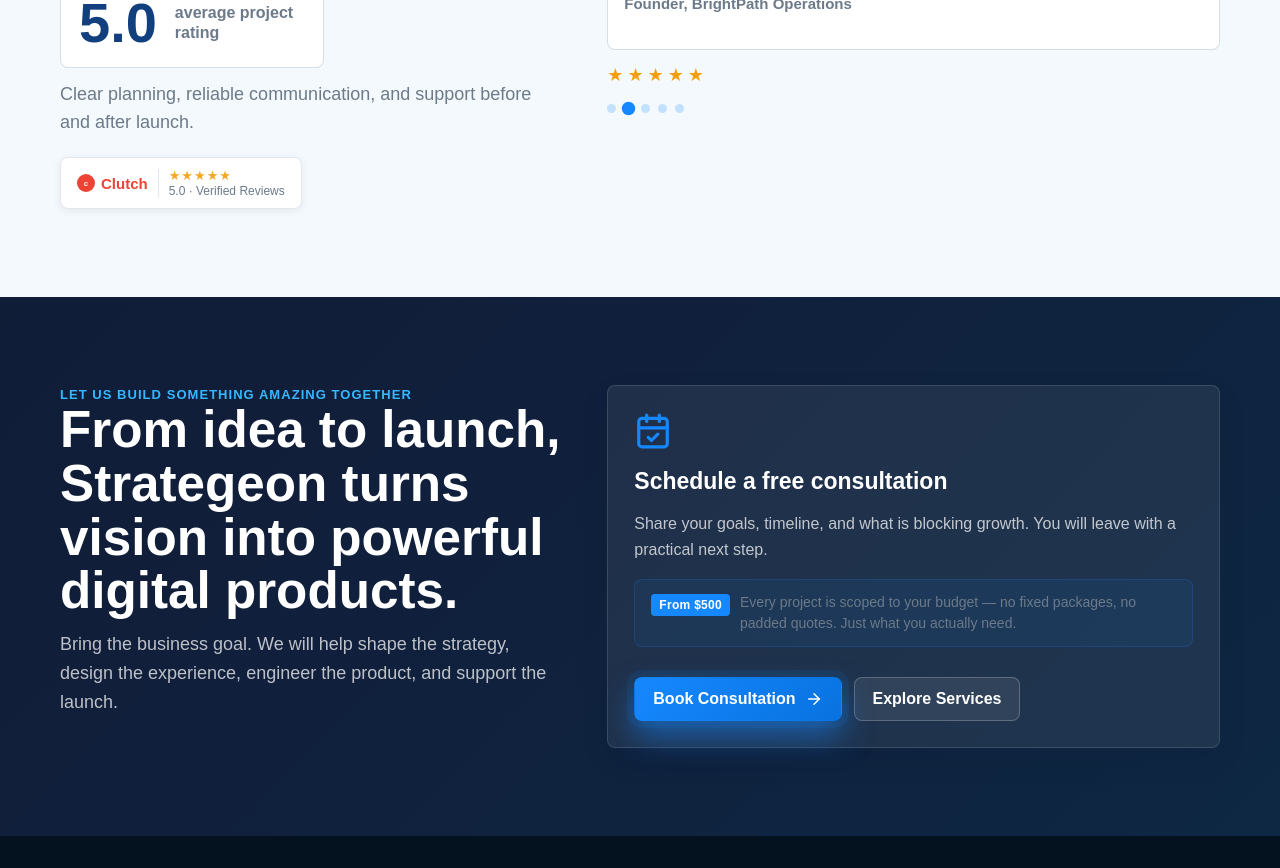
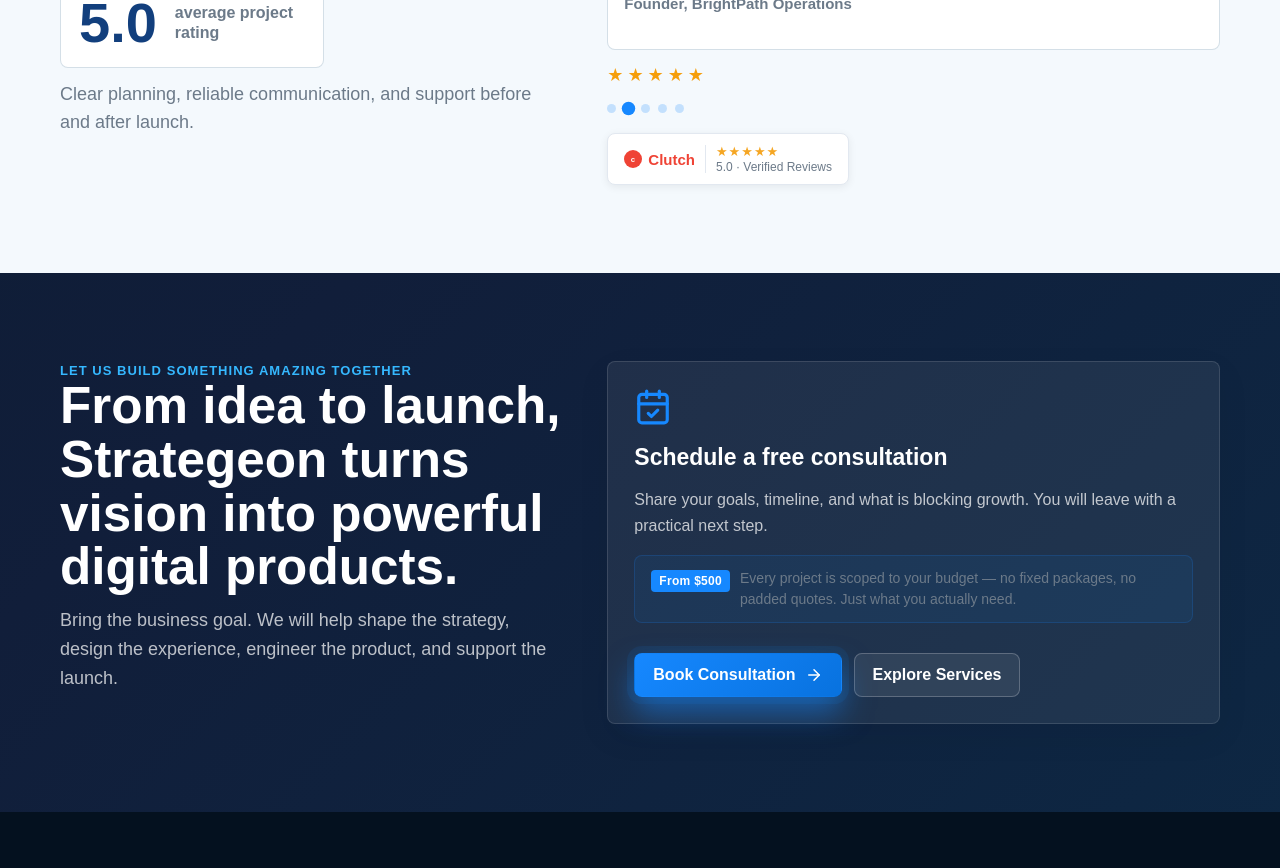
Before and after one commit to ZainAftab-dev/strategeon-softwares, a Next.js app: page / in a window 1280 px wide. Shown: the part 5660-6528 px from the top of the page. Built offline with nearby package versions, Linux system fonts and the light colour scheme.

Commit message:
Move Clutch badge to right column below review carousel
Co-Authored-By: Claude Sonnet 4.6 <noreply@anthropic.com>

```diff
--- a/app/page.js
+++ b/app/page.js
@@ -195,10 +195,10 @@ export default function HomePage() {
               <span>average project rating</span>
             </div>
             <p>Clear planning, reliable communication, and support before and after launch.</p>
-            <ClutchBadge />
           </SlideLeft>
           <SlideRight>
             <ReviewsCarousel />
+            <ClutchBadge />
           </SlideRight>
         </div>
       </section>
```
